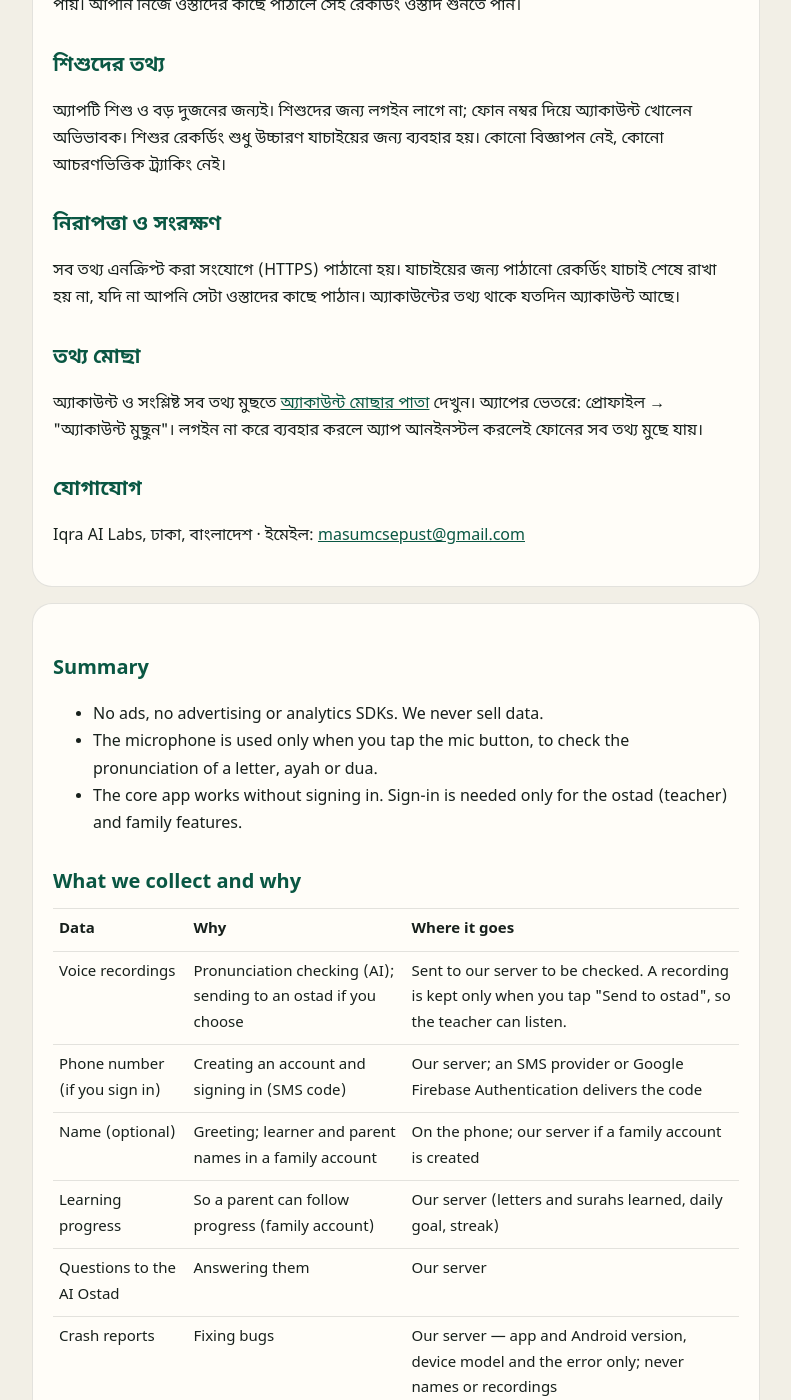
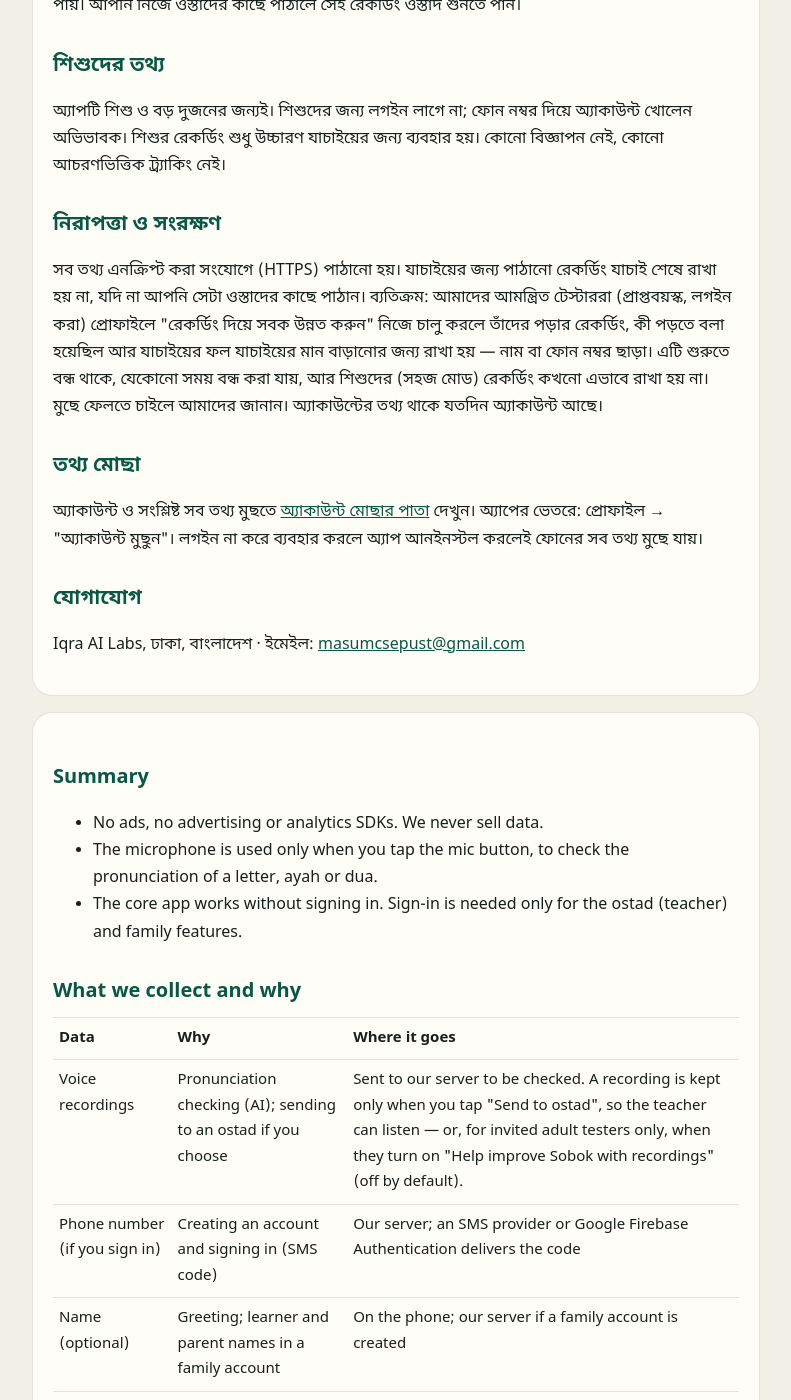
Before and after one commit to masumcsepust/masumcsepust.github.io, a Jekyll site: the page qul/privacy-policy.html, which Jekyll copies as it is, in a window 1280 px wide and 1400 px high, scrolled down 1278 px. Shown: the whole window, without its empty margins (244-1035 px from the left). Built offline with Jekyll 4.4.1, drawn with Linux system fonts in a browser that asks for light colours; some of the changed text lies outside the part shown.

Commit message:
Privacy policy: optional recordings from invited adult testers (off by default)

```diff
--- a/qul/privacy-policy.html
+++ b/qul/privacy-policy.html
@@ -30,7 +30,7 @@
 <h2>শিশুদের তথ্য</h2>
 <p>অ্যাপটি শিশু ও বড় দুজনের জন্যই। শিশুদের জন্য লগইন লাগে না; ফোন নম্বর দিয়ে অ্যাকাউন্ট খোলেন অভিভাবক। শিশুর রেকর্ডিং শুধু উচ্চারণ যাচাইয়ের জন্য ব্যবহার হয়। কোনো বিজ্ঞাপন নেই, কোনো আচরণভিত্তিক ট্র্যাকিং নেই।</p>
 <h2>নিরাপত্তা ও সংরক্ষণ</h2>
-<p>সব তথ্য এনক্রিপ্ট করা সংযোগে (HTTPS) পাঠানো হয়। যাচাইয়ের জন্য পাঠানো রেকর্ডিং যাচাই শেষে রাখা হয় না, যদি না আপনি সেটা ওস্তাদের কাছে পাঠান। অ্যাকাউন্টের তথ্য থাকে যতদিন অ্যাকাউন্ট আছে।</p>
+<p>সব তথ্য এনক্রিপ্ট করা সংযোগে (HTTPS) পাঠানো হয়। যাচাইয়ের জন্য পাঠানো রেকর্ডিং যাচাই শেষে রাখা হয় না, যদি না আপনি সেটা ওস্তাদের কাছে পাঠান। ব্যতিক্রম: আমাদের আমন্ত্রিত টেস্টাররা (প্রাপ্তবয়স্ক, লগইন করা) প্রোফাইলে "রেকর্ডিং দিয়ে সবক উন্নত করুন" নিজে চালু করলে তাঁদের পড়ার রেকর্ডিং, কী পড়তে বলা হয়েছিল আর যাচাইয়ের ফল যাচাইয়ের মান বাড়ানোর জন্য রাখা হয় — নাম বা ফোন নম্বর ছাড়া। এটি শুরুতে বন্ধ থাকে, যেকোনো সময় বন্ধ করা যায়, আর শিশুদের (সহজ মোড) রেকর্ডিং কখনো এভাবে রাখা হয় না। মুছে ফেলতে চাইলে আমাদের জানান। অ্যাকাউন্টের তথ্য থাকে যতদিন অ্যাকাউন্ট আছে।</p>
 <h2>তথ্য মোছা</h2>
 <p>অ্যাকাউন্ট ও সংশ্লিষ্ট সব তথ্য মুছতে <a href="/qul/delete-account.html">অ্যাকাউন্ট মোছার পাতা</a> দেখুন। অ্যাপের ভেতরে: প্রোফাইল → "অ্যাকাউন্ট মুছুন"। লগইন না করে ব্যবহার করলে অ্যাপ আনইনস্টল করলেই ফোনের সব তথ্য মুছে যায়।</p>
 <h2>যোগাযোগ</h2>
@@ -47,7 +47,7 @@
 <h2>What we collect and why</h2>
 <table>
 <tr><th>Data</th><th>Why</th><th>Where it goes</th></tr>
-<tr><td>Voice recordings</td><td>Pronunciation checking (AI); sending to an ostad if you choose</td><td>Sent to our server to be checked. A recording is kept only when you tap "Send to ostad", so the teacher can listen.</td></tr>
+<tr><td>Voice recordings</td><td>Pronunciation checking (AI); sending to an ostad if you choose</td><td>Sent to our server to be checked. A recording is kept only when you tap "Send to ostad", so the teacher can listen — or, for invited adult testers only, when they turn on "Help improve Sobok with recordings" (off by default).</td></tr>
 <tr><td>Phone number (if you sign in)</td><td>Creating an account and signing in (SMS code)</td><td>Our server; an SMS provider or Google Firebase Authentication delivers the code</td></tr>
 <tr><td>Name (optional)</td><td>Greeting; learner and parent names in a family account</td><td>On the phone; our server if a family account is created</td></tr>
 <tr><td>Learning progress</td><td>So a parent can follow progress (family account)</td><td>Our server (letters and surahs learned, daily goal, streak)</td></tr>
@@ -61,7 +61,7 @@
 <h2>Children</h2>
 <p>The app is for children and adults. Children do not need to sign in; a parent creates the account with a phone number. Children's recordings are used only to check pronunciation. There are no ads and no behavioural tracking.</p>
 <h2>Security and retention</h2>
-<p>All data travels over encrypted connections (HTTPS). Recordings sent for checking are not kept after the check unless you send them to an ostad. Account data is kept while the account exists.</p>
+<p>All data travels over encrypted connections (HTTPS). Recordings sent for checking are not kept after the check unless you send them to an ostad. The one exception: invited adult testers who are signed in may turn on "Help improve Sobok with recordings" in their profile; then their recordings, what they were asked to read and the check result are kept to improve the checker, without their name or phone number. It is off by default, can be turned off at any time, and children's recordings (easy mode) are never kept this way. Ask us to delete them at any time. Account data is kept while the account exists.</p>
 <h2>Deleting your data</h2>
 <p>See the <a href="/qul/delete-account.html">account deletion page</a>, or in the app: Profile → "Delete account". Without an account, uninstalling the app removes everything on the phone.</p>
 <h2>Contact</h2>
```
